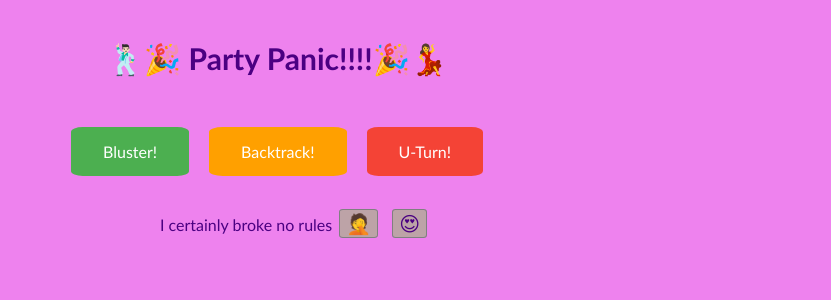
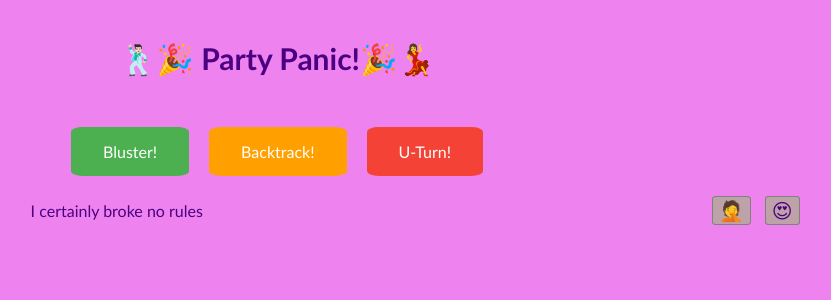
Before and after one commit to LJKT1/party-panic, a React (Create React App) app: page / in a window 1280 px wide. Both pictures are taken after a click on the button "Bluster!". Shown: the top 300 px of the page, without its empty margins (363-1194 px from the left). Built offline with nearby package versions, Linux system fonts and the light colour scheme.

Commit message:
Replace list with table

```diff
--- a/src/App.css
+++ b/src/App.css
@@ -14,19 +14,17 @@
   background-image: none;
 }
 
-ul {
-  list-style-type: none;
+table {
+  width: 100%;
 }
 
-li {
-  font-size: 16px;
-  text-align: center;
+.emoji-cells {
+  white-space: nowrap;
+  width: 25%;
 }
-.main-content {
-  width: 50%;
-  background-image: none;
-  margin: auto;
-  align-self: center;
+
+.response-cells {
+  width: 75%;
 }
 
 .btn {
--- a/src/Header.js
+++ b/src/Header.js
@@ -1,5 +1,5 @@
 const Header = () => {
-  return <h1 className="Header">🕺🏻🎉 Party Panic!!!!🎉💃 </h1>;
+  return <h1 className="Header">🕺🏻🎉 Party Panic!🎉💃 </h1>;
 };
 
 export default Header;
--- a/src/ResponseList.js
+++ b/src/ResponseList.js
@@ -38,11 +38,12 @@ const ResponseList = () => {
       <button className="btn btn-danger" onClick={refreshPage}>
         U-Turn!
       </button>
-      <ul>
+      <table>
         {responses.map((response, index) => {
           return (
-            <li key={index}>
-              {response}
+            <tr key={index}>
+              <td className="response-cells">{response}</td>
+              <td className="emoji-cells">
                 <button
                   className="btn-sm"
                   onClick={() => {
@@ -74,10 +75,11 @@ const ResponseList = () => {
                 >
                   😍
                 </button>
-            </li>
+              </td>
+            </tr>
           );
         })}
-      </ul>
+      </table>
     </>
   );
 };
--- a/src/data.js
+++ b/src/data.js
@@ -11,10 +11,10 @@ const answers = [
     id: 9,
     answer: "Lots of people break the law in small ways",
   },
-  { id: 10, answer: "... ambushed with a cake" },
+  { id: 10, answer: "... ambushed with a cake!" },
   {
     id: 12,
-    answer: "... the most successful vaccination programme in the world",
+    answer: "... most successful vaccination programme in the world",
   },
   { id: 13, answer: "All guidance was followed completely" },
   { id: 14, answer: "I do not recognise the reports of parties" },
```
Lines whose indentation alone changed are shown as unchanged.
